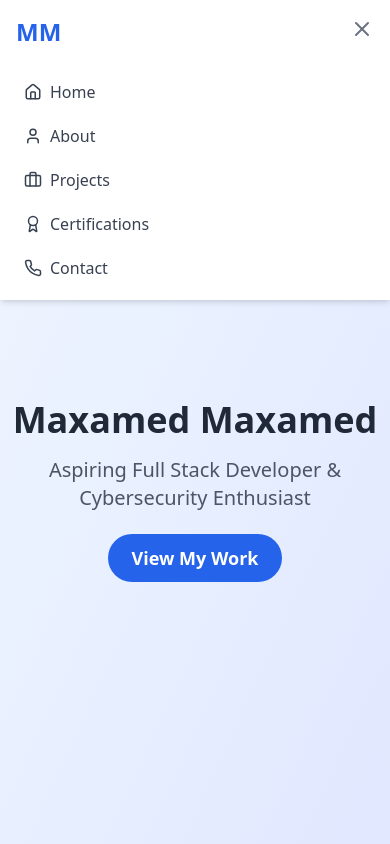
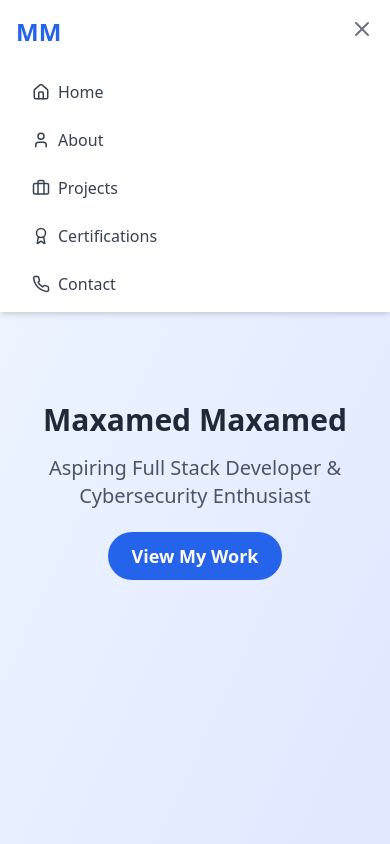
Before and after one commit to Maxamed-Maxamed/myportfolio, a Next.js app: page / in a window 390 px wide. Both pictures are taken after a click on the button 362 px from the left and 29 px from the top of the page. Shown: the top 844 px of the page. Built offline with nearby package versions, Linux system fonts and the light colour scheme.

Commit message:
Updated PortfolioComponent: changed media queries, rearranged mobile menu, and adjusted typography and layout

```diff
--- a/components/portfolio.tsx
+++ b/components/portfolio.tsx
@@ -35,32 +35,30 @@ export function PortfolioComponent() {
 
   const toggleMenu = () => setIsMenuOpen(!isMenuOpen);
   return (
+
 <div className="min-h-screen bg-gray-50 font-sans">
 <nav className="fixed top-0 left-0 right-0 bg-white shadow-md z-50">
   <div className="container mx-auto px-4 py-4 flex justify-between items-center">
     <a href="#home" className="text-2xl font-bold text-blue-600">MM</a>
 
-          <div className="md:hidden">
+    <div className="lg:hidden">
       <button onClick={toggleMenu} className="text-gray-500 hover:text-gray-600">
         {isMenuOpen ? <X size={24} /> : <Menu size={24} />}
       </button>
     </div>
 
-          <div className="hidden md:flex space-x-4">
+    <div className="hidden lg:flex space-x-4">
       <NavItem icon={<Home size={18} />} label="Home" section="home" onClose={() => setIsMenuOpen(false)} />
       <NavItem icon={<User size={18} />} label="About" section="about" onClose={() => setIsMenuOpen(false)} />
       <NavItem icon={<Briefcase size={18} />} label="Projects" section="projects" onClose={() => setIsMenuOpen(false)} />
       <NavItem icon={<Award size={18} />} label="Certifications" section="certifications" onClose={() => setIsMenuOpen(false)} />
       <NavItem icon={<Phone size={18} />} label="Contact" section="contact" onClose={() => setIsMenuOpen(false)} />
     </div>
-
   </div>
 
-
-{/* Mobile menu */}
   {isMenuOpen && (
-  <div className="md:hidden">
-    <div className="px-2 pt-2 pb-3 space-y-1 sm:px-3">
+    <div className="lg:hidden absolute top-full left-0 right-0 bg-white shadow-md">
+      <div className="px-4 py-2 space-y-2">
         <NavItem icon={<Home size={18} />} label="Home" section="home" onClose={() => setIsMenuOpen(false)} />
         <NavItem icon={<User size={18} />} label="About" section="about" onClose={() => setIsMenuOpen(false)} />
         <NavItem icon={<Briefcase size={18} />} label="Projects" section="projects" onClose={() => setIsMenuOpen(false)} />
@@ -69,9 +67,8 @@ export function PortfolioComponent() {
       </div>
     </div>
   )}
+</nav>
 
-
-      </nav>
 
 
 
@@ -84,7 +81,8 @@ export function PortfolioComponent() {
       <main className="pt-16">
         <section id="home" className="min-h-screen flex items-center justify-center bg-gradient-to-br from-blue-50 to-indigo-100">
           <div className="text-center">
-            <h1 className="text-4xl md:text-6xl font-bold mb-4 text-gray-800">Maxamed Maxamed</h1>
+          <h1 className="text-3xl sm:text-5xl lg:text-6xl font-bold mb-4 text-gray-800">Maxamed Maxamed</h1>
+
             <p className="text-xl md:text-2xl mb-8 text-gray-600">Aspiring Full Stack Developer & Cybersecurity Enthusiast</p>
             <a href="#projects" className="bg-blue-600 text-white px-6 py-3 rounded-full text-lg font-semibold hover:bg-blue-700 transition-colors">
               View My Work
@@ -123,7 +121,7 @@ export function PortfolioComponent() {
 <section id="skills" className="py-20  bg-white">
       <div className="container mx-auto px-4">
         <h2 className="text-3xl font-bold mb-8 text-center text-gray-800">Skills & Expertise</h2>
-        <div className="grid md:grid-cols-2 lg:grid-cols-3 gap-8">
+        <div className="grid sm:grid-cols-2 lg:grid-cols-3 gap-8">
           {[
             {
               title: "Soft Skills",
```
Lines whose indentation alone changed are shown as unchanged.
